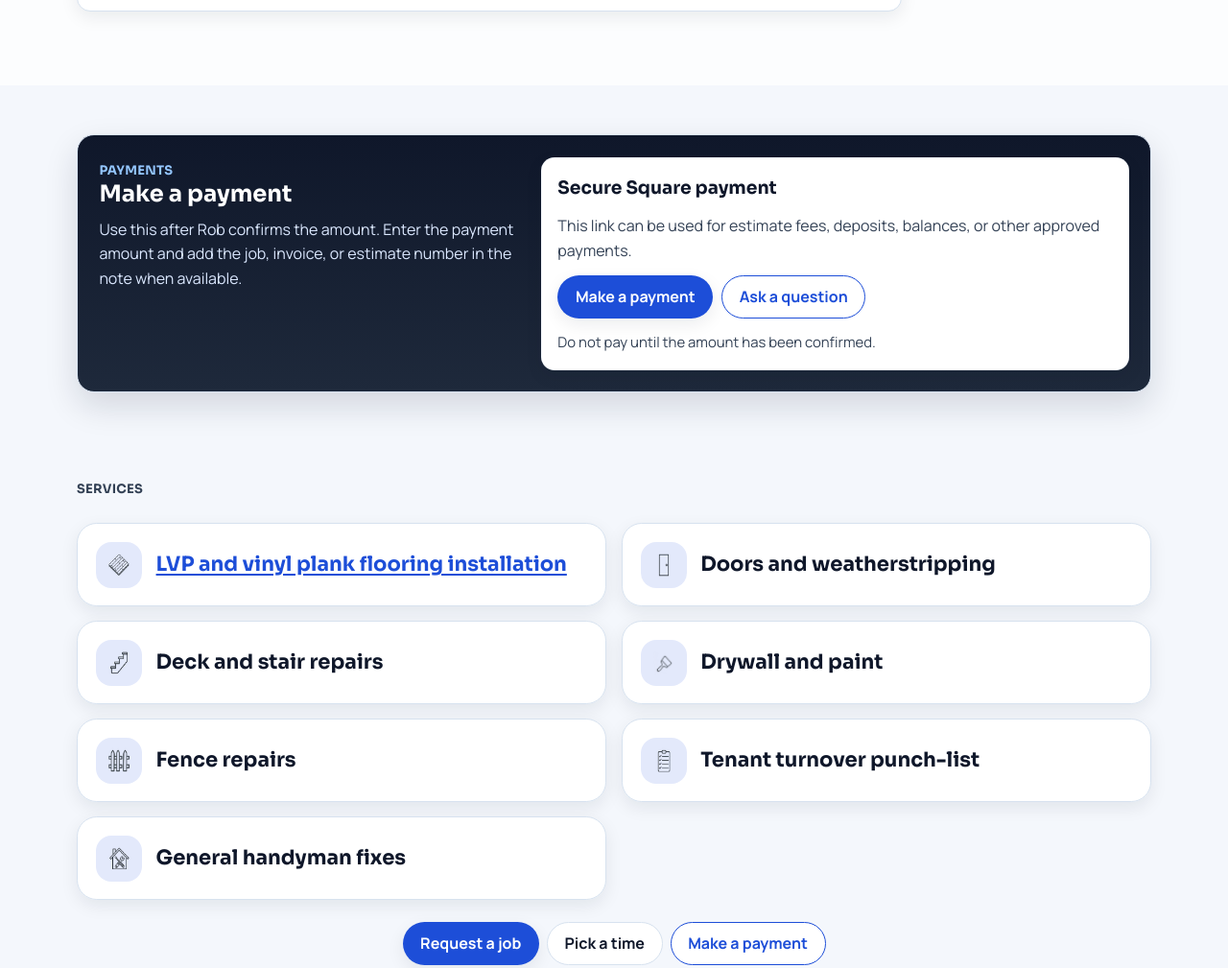
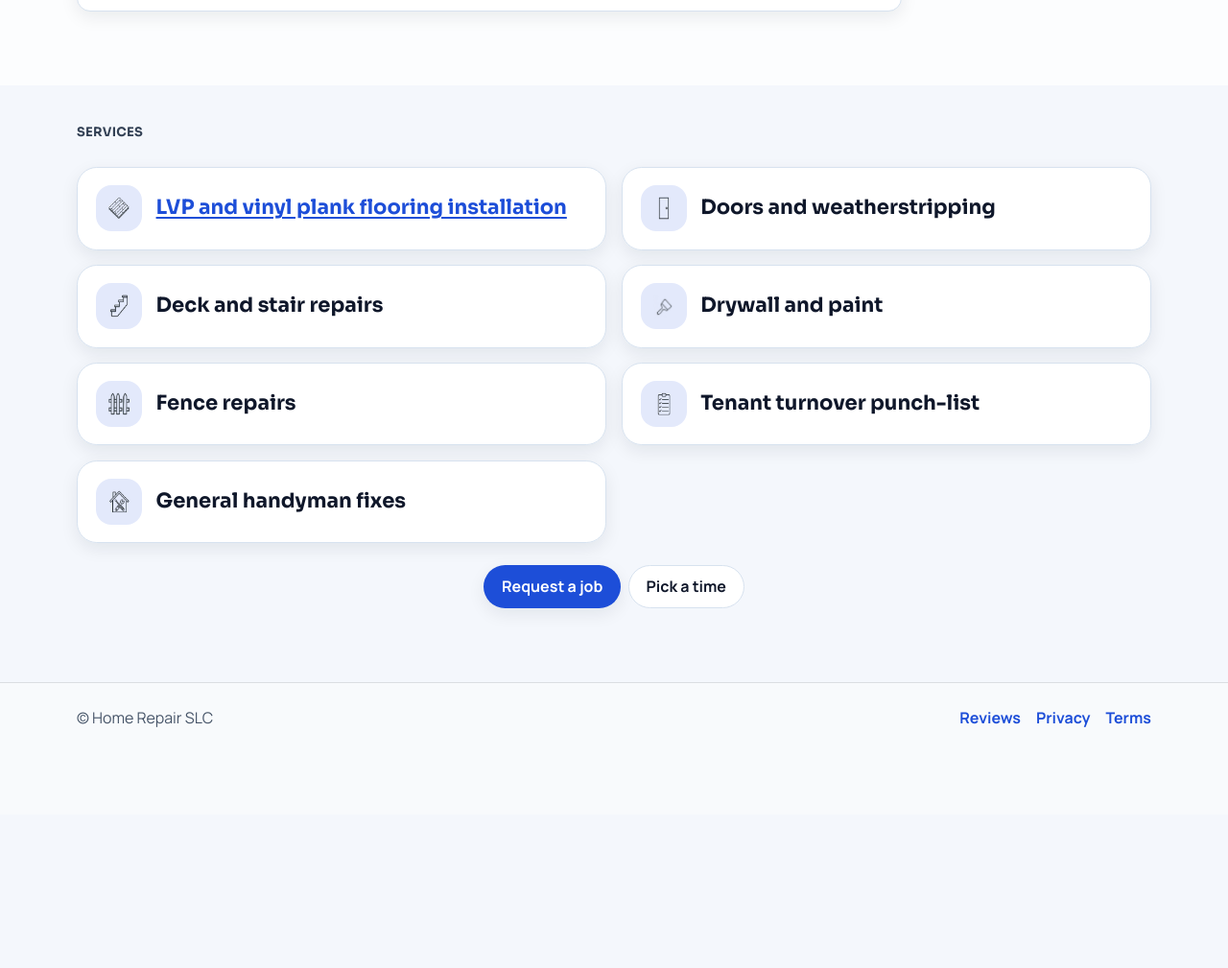
Before and after one commit to BreezBlox/801homerepair, a website: page index.html in a window 1280 px wide. Shown: the part 1936-2945 px from the top of the page at 96% size. After the commit the page ends 2785 px from the top, so only its background shows below. Drawn offline with Linux system fonts and the light colour scheme.

Commit message:
Remove public payment calls to action

```diff
--- a/index.html
+++ b/index.html
@@ -12,7 +12,7 @@
   <link rel="preconnect" href="https://fonts.googleapis.com">
   <link rel="preconnect" href="https://fonts.gstatic.com" crossorigin>
   <link href="https://fonts.googleapis.com/css2?family=Cormorant+Garamond:wght@500;600;700&family=Manrope:wght@400;500;600;700;800&family=Sora:wght@600;700;800&display=swap" rel="stylesheet">
-  <link rel="stylesheet" href="./styles.css?v=20260627a">
+  <link rel="stylesheet" href="./styles.css?v=20260926a">
 
   <meta property="og:type" content="website">
   <meta property="og:title" content="Home Repair Services in Salt Lake City">
@@ -212,34 +212,6 @@
       </div>
     </section>
 
-    <section class="section payment-section" id="payment">
-      <div class="container">
-        <div class="payment-shell">
-          <div class="payment-intro">
-            <p class="eyebrow">Payments</p>
-            <h2>Make a payment</h2>
-            <p>
-              Use this after Rob confirms the amount. Enter the payment amount and add the job,
-              invoice, or estimate number in the note when available.
-            </p>
-          </div>
-
-          <div class="payment-card">
-            <h3>Secure Square payment</h3>
-            <p>
-              This link can be used for estimate fees, deposits, balances, or other approved
-              payments.
-            </p>
-            <div class="payment-actions">
-              <a class="btn btn-primary" data-payment-link href="https://square.link/u/EYHEzZMt" target="_blank" rel="noopener">Make a payment</a>
-              <a class="btn btn-outline" data-sms-link href="sms:+13854399031">Ask a question</a>
-            </div>
-            <p class="form-note">Do not pay until the amount has been confirmed.</p>
-          </div>
-        </div>
-      </div>
-    </section>
-
     <section class="section" id="services">
       <div class="container">
         <div class="section-head">
@@ -300,7 +272,6 @@
         <div class="section-cta section-cta-centered services-cta">
           <a class="btn btn-primary" href="#project-request">Request a job</a>
           <a class="btn btn-ghost" data-booking-link href="https://calendar.google.com/calendar/appointments/schedules/AcZssZ2kxKBCtIGk3HBPc0VSZe5BjGvlK819vF8KRAuwKWNYpcS-7WZ2igdROIKwA_lW9Uwu9VHWwHHD?gv=true" target="_blank" rel="noopener">Pick a time</a>
-          <a class="btn btn-outline" data-payment-link href="https://square.link/u/EYHEzZMt" target="_blank" rel="noopener">Make a payment</a>
         </div>
       </div>
     </section>
@@ -311,8 +282,8 @@
       <p>&copy; Home Repair SLC</p>
       <nav aria-label="Legal links">
         <a href="/reviews/">Reviews</a>
-        <a href="/privacy.html">Privacy</a>
-        <a href="/terms.html">Terms</a>
+        <a href='/privacy'>Privacy</a>
+        <a href='/terms'>Terms</a>
       </nav>
     </div>
   </footer>
@@ -320,13 +291,12 @@
   <div class="mobile-cta" data-mobile-cta aria-label="Quick mobile contact">
     <a class="btn-cta" data-sms-link href="sms:+13854399031">Contact</a>
     <a class="btn-cta btn-cta-accent" href="#project-request">Request</a>
-    <a class="btn-cta btn-cta-pay" data-payment-link href="https://square.link/u/EYHEzZMt" target="_blank" rel="noopener">Pay</a>
   </div>
 
   <noscript>
     <div class="noscript-note">JavaScript is disabled. You can still call or text.</div>
   </noscript>
 
-  <script src="./script.js?v=20260627b" defer></script>
+  <script src="./script.js?v=20260926a" defer></script>
 </body>
 </html>
--- a/script.js
+++ b/script.js
@@ -17,7 +17,6 @@
   - SECONDARY_ACCENT
   - SITE_URL
   - BOOKING_URL
-  - SQUARE_PAYMENT_URL
 */
 const CONFIG = {
   BUSINESS_NAME: "Home Repair SLC",
@@ -34,8 +33,7 @@ const CONFIG = {
   PRIMARY_ACCENT: "#1d4ed8",
   SECONDARY_ACCENT: "#f97316",
   SITE_URL: "https://www.homerepairslc.com",
-  BOOKING_URL: "https://calendar.google.com/calendar/appointments/schedules/AcZssZ2kxKBCtIGk3HBPc0VSZe5BjGvlK819vF8KRAuwKWNYpcS-7WZ2igdROIKwA_lW9Uwu9VHWwHHD?gv=true",
-  SQUARE_PAYMENT_URL: "https://square.link/u/EYHEzZMt"
+  BOOKING_URL: "https://calendar.google.com/calendar/appointments/schedules/AcZssZ2kxKBCtIGk3HBPc0VSZe5BjGvlK819vF8KRAuwKWNYpcS-7WZ2igdROIKwA_lW9Uwu9VHWwHHD?gv=true"
 };
 
 function normalizeDigits(value) {
@@ -92,19 +90,6 @@ function setInputValue(id, value) {
   const input = document.getElementById(id);
   if (input) {
     input.value = sanitizeAttributionValue(value);
-  }
-}
-
-function isSafeUrl(value) {
-  if (!value) {
-    return false;
-  }
-
-  try {
-    const url = new URL(String(value).trim());
-    return url.protocol === "https:";
-  } catch (error) {
-    return false;
   }
 }
 
@@ -278,18 +263,6 @@ function applyBookingLinks() {
   });
 }
 
-function applyPaymentLinks() {
-  if (!isSafeUrl(CONFIG.SQUARE_PAYMENT_URL)) {
-    return;
-  }
-
-  document.querySelectorAll("[data-payment-link]").forEach((node) => {
-    node.setAttribute("href", String(CONFIG.SQUARE_PAYMENT_URL).trim());
-    node.setAttribute("target", "_blank");
-    node.setAttribute("rel", "noopener");
-  });
-}
-
 function setupNavToggle() {
   const navToggle = document.querySelector(".nav-toggle");
   const nav = document.getElementById("primary-nav");
@@ -397,7 +370,6 @@ applyBusinessContent();
 updateSeoTags();
 applyLeadSource();
 applyBookingLinks();
-applyPaymentLinks();
 setupNavToggle();
 setupCopyPhoneButton();
 setupFormUX();
--- a/styles.css
+++ b/styles.css
@@ -732,63 +732,6 @@ summary:focus-visible {
   align-items: center;
 }
 
-.payment-section {
-  padding-top: clamp(2rem, 4vw, 3.2rem);
-  padding-bottom: clamp(2rem, 4vw, 3.2rem);
-}
-
-.payment-shell {
-  border: 1px solid var(--border);
-  border-radius: 18px;
-  background: linear-gradient(180deg, #0f172a 0%, #1e293b 100%);
-  color: #ffffff;
-  box-shadow: var(--shadow-md);
-  padding: clamp(1rem, 2.6vw, 1.4rem);
-  display: grid;
-  gap: 1.1rem;
-}
-
-.payment-intro .eyebrow {
-  color: #93c5fd;
-}
-
-.payment-intro h2 {
-  margin: 0 0 0.6rem;
-  line-height: 1.16;
-}
-
-.payment-intro p {
-  margin: 0;
-  color: #dbe8ff;
-}
-
-.payment-card {
-  border: 1px solid rgba(219, 232, 255, 0.2);
-  background: #ffffff;
-  color: var(--text);
-  border-radius: var(--radius-md);
-  box-shadow: var(--shadow-sm);
-  padding: 1rem;
-  display: grid;
-  gap: 0.8rem;
-}
-
-.payment-card h3,
-.payment-card p {
-  margin: 0;
-}
-
-.payment-card p {
-  color: var(--muted);
-}
-
-.payment-actions {
-  display: flex;
-  flex-wrap: wrap;
-  gap: 0.55rem;
-  align-items: center;
-}
-
 .pricing-grid {
   display: grid;
   gap: 0.9rem;
@@ -1098,7 +1041,7 @@ summary:focus-visible {
   border-top: 1px solid var(--border);
   background: rgba(255, 255, 255, 0.98);
   display: grid;
-  grid-template-columns: repeat(3, minmax(0, 1fr));
+  grid-template-columns: repeat(2, minmax(0, 1fr));
   gap: 0.5rem;
   padding: 0.5rem;
 }
@@ -1120,10 +1063,6 @@ summary:focus-visible {
 
 .btn-cta-accent {
   background: var(--secondary);
-}
-
-.btn-cta-pay {
-  background: #0f172a;
 }
 
 .noscript-note {
@@ -1298,11 +1237,6 @@ summary:focus-visible {
     align-items: start;
   }
 
-  .payment-shell {
-    grid-template-columns: 0.84fr 1.16fr;
-    align-items: start;
-  }
-
   .contact-shell {
     grid-template-columns: 1.1fr auto;
     align-items: center;
@@ -1344,10 +1278,6 @@ summary:focus-visible {
   }
 
   .booking-actions .btn {
-    width: 100%;
-  }
-
-  .payment-actions .btn {
     width: 100%;
   }
 
```
Also changed, not shown: docs/SQUARE_PAYMENTS_SETUP.md (+3 -29 lines), services/flooring-installation/index.html (+2 -2 lines), README.md.
